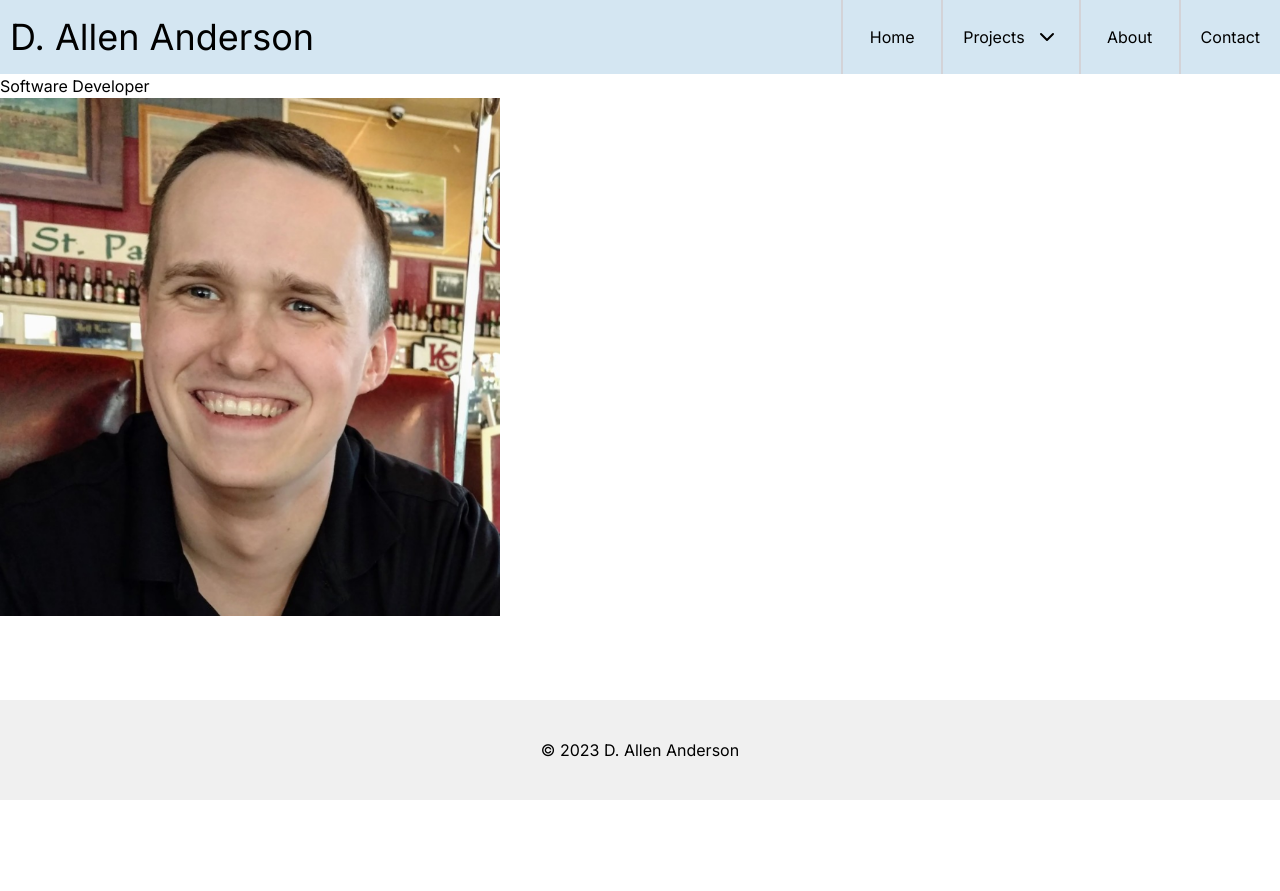
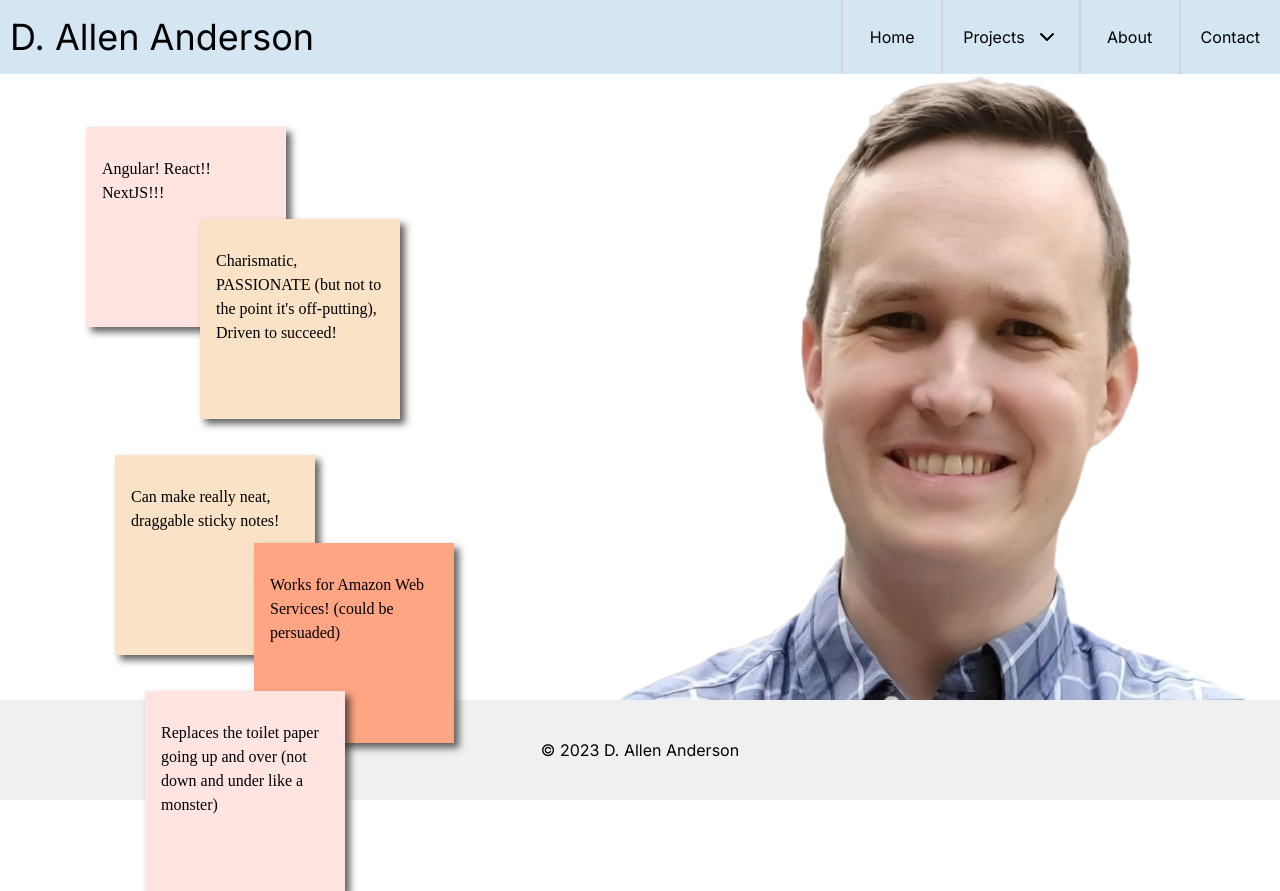
Before and after one commit to andyrs313/devProfile, a Next.js app: page / in a window 1280 px wide. Before the commit the page ends 800 px from the top, so only its background shows below. Built offline with nearby package versions, Linux system fonts and the light colour scheme.

Commit message:
Update home page with sticky notes

```diff
--- /dev/null
+++ b/app/components/stickynote/stickynote.tsx
@@ -0,0 +1,53 @@
+import Draggable from 'react-draggable';
+import styled from 'styled-components';
+
+const GenericNote = styled.div({
+    position: "absolute",
+    width: "200px",
+    height: "200px",
+    backgroundColor: "yellow",
+    boxShadow: "5px 5px 7px rgba(33,33,33,.7)",
+    padding: "16px",
+    paddingTop: "30px",
+    zIndex: 1000,
+});
+const Author = styled.div({
+    paddingTop: "10px",
+    fontFamily: "Lucida Handwriting",
+});
+const Quote = styled.div({
+    fontFamily: "cursive",
+});
+const TextWrapper = styled.div({
+    height: "100%",
+    display: "flex",
+    flexDirection: "column",
+    justifyContent: "space-between",
+});
+
+type StickyNoteProps = {
+    quote: string;
+    author?: string;
+    color: string;
+    xpos: number;
+    ypos: number;
+    zIndex: number;
+};
+
+export const StickyNote = ({quote, author = "", color, xpos = 0, ypos = 0, zIndex = 0}: StickyNoteProps) => {
+    return(
+        <Draggable>
+            <GenericNote style={{
+                backgroundColor: color,
+                left: xpos,
+                top: ypos,
+                zIndex: zIndex,
+            }}>
+                <TextWrapper>
+                <Quote>{quote}</Quote>
+                <Author>{author ? `- ${author}` : ""}</Author>
+                </TextWrapper>
+            </GenericNote>
+        </Draggable>
+    )
+};
--- /dev/null
+++ b/app/constants/sellingPoints.tsx
@@ -0,0 +1,37 @@
+export const sellingPoints = [
+    {
+        quote: "Angular! React!! NextJS!!!",
+        color: "#ffe4e1",
+        xPos: 86,
+        yPos: 127,
+        zIndex: 2
+    },
+    {
+        quote: "Charismatic, PASSIONATE (but not to the point it's off-putting), \n Driven to succeed!",
+        color: "#f9e2c5",
+        xPos: 200,
+        yPos: 219,
+        zIndex: 5
+    },
+    {
+        quote: "Replaces the toilet paper going up and over (not down and under like a monster)",
+        color: "#ffe4e1",
+        xPos: 145,
+        yPos: 691,
+        zIndex: 6
+    },
+    {
+        quote: "Works for Amazon Web Services! (could be persuaded)",
+        color: "#ffa584",
+        xPos: 254,
+        yPos: 543,
+        zIndex: 4
+    },
+    {
+        quote: "Can make really neat, draggable sticky notes!",
+        color: "#f9e2c5",
+        xPos: 115,
+        yPos: 455,
+        zIndex: 1
+    },
+];
--- a/app/constants/toki-pona-list.ts
+++ b/app/constants/toki-pona-list.ts
@@ -101,7 +101,7 @@ export const tokiPonaList = [
     },
     {
         front: "kepeken",
-        back: ["use", "use", "use"]
+        back: ["use", "with", "by means of"]
     },
     {
         front: "kili",
--- a/app/page.tsx
+++ b/app/page.tsx
@@ -3,6 +3,8 @@
 import React from 'react'
 import Image from 'next/image'
 import { styled } from 'styled-components';
+import { StickyNote } from '../app/components/stickynote/stickynote';
+import { sellingPoints } from './constants/sellingPoints';
 
 
 const Main = styled.main({
@@ -10,20 +12,48 @@ const Main = styled.main({
   height: "calc(100vh - 174px)",
 });
 
+const ImageWrapper = styled.div({
+  position: "absolute",
+  right: "0",
+  bottom: "100px",
+});
+
+
+const StickyNotes = () => {
+
+  return (
+    <div>
+      {sellingPoints.map((quote, index) => {
+        return (
+          <StickyNote
+            quote={quote.quote}
+            color={quote.color}
+            xpos={quote.xPos}
+            ypos={quote.yPos}
+            zIndex={quote.zIndex}
+            key={index}
+          />
+        )
+      })}
+    </div>
+  );
+}
+
+
+
 export default function Home() {
 
   return (
     <Main>
-      <h2>Software Developer</h2>
-      <div>
-        {/* insert profile picture here */ }
+      <StickyNotes />
+      <ImageWrapper>
         <Image
           src="/profile.png"
           alt="Picture of the author"
-          width={500}
-          height={500}
+          width={700}
+          height={700}
         />
-      </div>
+      </ImageWrapper>
     </Main>
   )
 }
--- a/package.json
+++ b/package.json
@@ -16,6 +16,7 @@
     "react": "^18",
     "react-card-flip": "^1.2.2",
     "react-dom": "^18",
+    "react-draggable": "^4.4.6",
     "react-feather": "^2.0.10",
     "styled-components": "^6.1.1",
     "tailwindcss": "^3.3.6",
```
Also changed, not shown: app/constants/quotes.ts (added, +42 -0 lines), app/toki/page.tsx (+27 -9 lines), public/profile.png, 1 other file (tests, documents, lock files or other folders).
